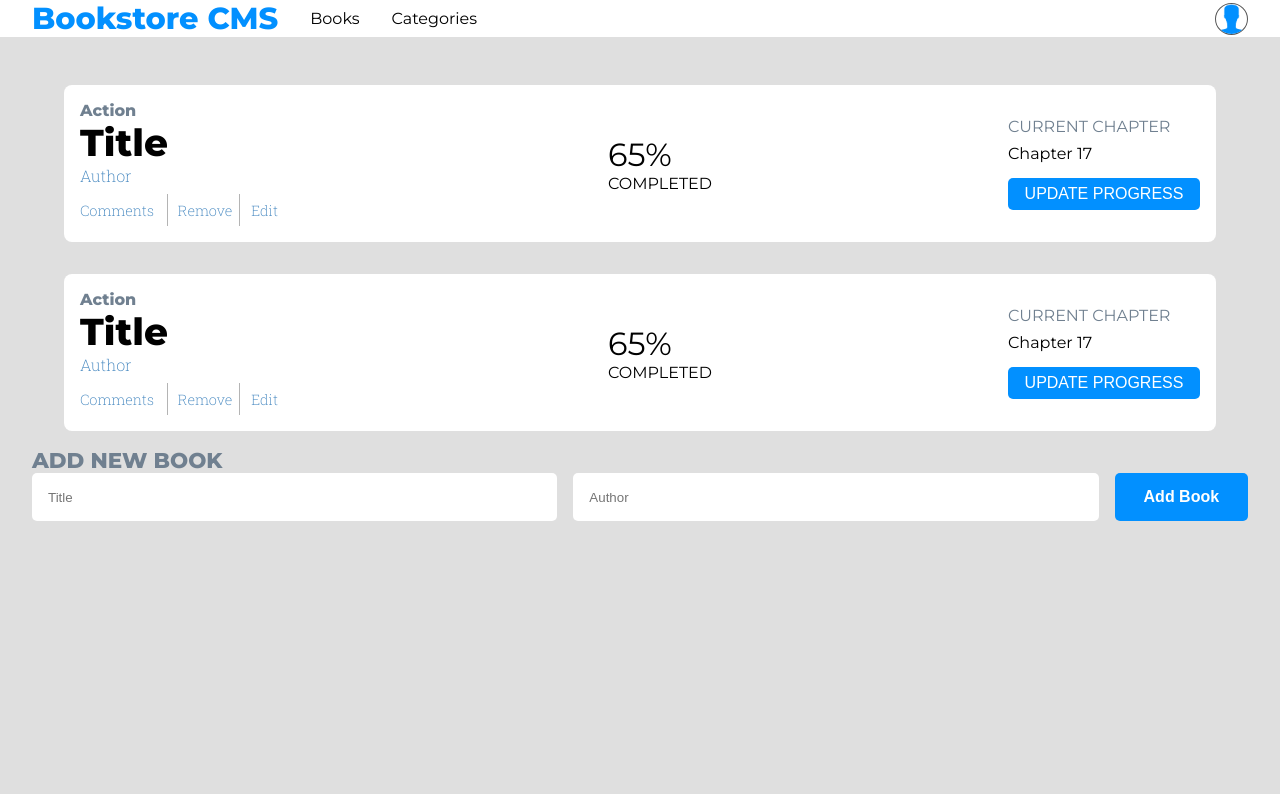
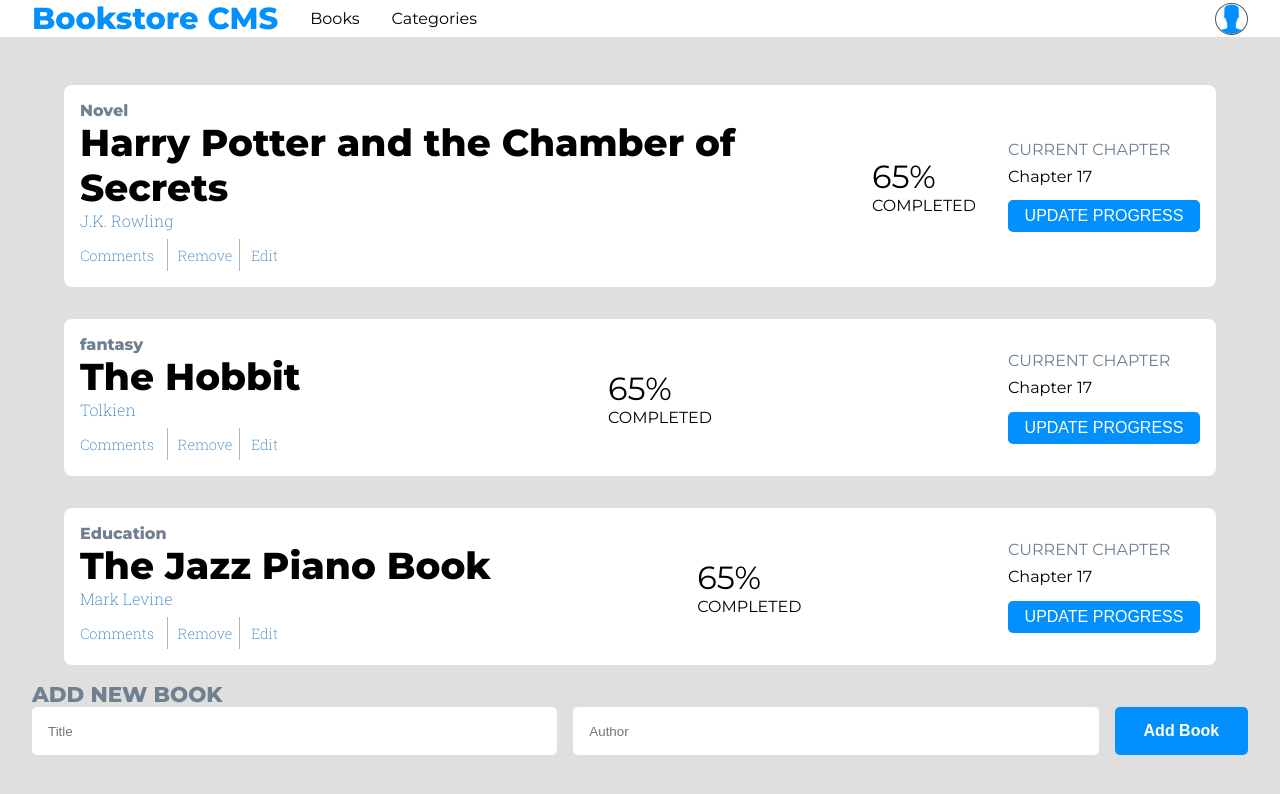
Before and after one commit to nimplay/nimplay-react-bookstore, a React (Create React App) app: page / in a window 1280 px wide. Shown: the top 794 px of the page. Built offline with nearby package versions, Linux system fonts and the light colour scheme.

Commit message:
Reducer and Actions

```diff
--- a/package.json
+++ b/package.json
@@ -3,14 +3,18 @@
   "version": "0.1.0",
   "private": true,
   "dependencies": {
+    "@reduxjs/toolkit": "^1.8.4",
     "@testing-library/jest-dom": "^5.16.5",
     "@testing-library/react": "^13.3.0",
     "@testing-library/user-event": "^13.5.0",
     "prop-types": "^15.8.1",
     "react": "^18.2.0",
     "react-dom": "^18.2.0",
+    "react-redux": "^8.0.2",
     "react-router-dom": "^6.3.0",
     "react-scripts": "5.0.1",
+    "redux": "^4.2.0",
+    "uuid": "^8.3.2",
     "web-vitals": "^2.1.4"
   },
   "scripts": {
--- a/src/App.js
+++ b/src/App.js
@@ -1,7 +1,7 @@
 import React from 'react';
 import './App.css';
-import { Routes, Route, Link } from 'react-router-dom';
-import logo from './user.png';
+import { Routes, Route } from 'react-router-dom';
+import NavBar from './components/nav_bar';
 
 import Home from './pages/Home';
 import Categories from './pages/Categories';
@@ -10,22 +10,7 @@
   return (
     <>
       <div>
-        <div className="header">
-          <div className="subheader">
-            <h1 className="header-title">Bookstore CMS</h1>
-            <nav className="nav">
-              <ul className="nav-ul">
-                <li className="nav-li">
-                  <Link to="/" className="nav-link">Books</Link>
-                </li>
-                <li className="nav-li">
-                  <Link to="/categories" className="nav-link">Categories</Link>
-                </li>
-              </ul>
-            </nav>
-          </div>
-          <img src={logo} alt="logo" className="logo" />
-        </div>
+        <NavBar />
         <Routes>
           <Route path="/Categories" element={<Categories />} />
           <Route path="/" element={<Home />} />
--- a/src/components/Book.js
+++ b/src/components/Book.js
@@ -1,13 +1,15 @@
 /* eslint-disable react/prop-types */
 import React from 'react';
+import PropTypes from 'prop-types';
 
-function Book() {
+function Book(props) {
+  const { title, author, genre } = props;
   return (
     <div className="book">
       <div>
-        <h4 className="book-genre">Action</h4>
-        <h3>Title</h3>
-        <p className="book-author">Author</p>
+        <h4 className="book-genre">{genre}</h4>
+        <h3>{title}</h3>
+        <p className="book-author">{author}</p>
         <div className="book-btns">
           <button type="submit" className="comment-book">Comments</button>
           <button type="submit" className="delete-book">Remove</button>
@@ -26,5 +28,9 @@
     </div>
   );
 }
-
+Book.propTypes = {
+  title: PropTypes.string.isRequired,
+  author: PropTypes.string.isRequired,
+  genre: PropTypes.string.isRequired,
+};
 export default Book;
--- a/src/components/Book_list.js
+++ b/src/components/Book_list.js
@@ -1,12 +1,15 @@
 import React from 'react';
+import { useSelector } from 'react-redux';
 import Book from './Book';
 
 function BookList() {
+  const books = useSelector((state) => state.books);
   return (
     <>
       <div className="home-container">
-        <Book />
-        <Book />
+        {books.map((book) => (
+          <Book key={book.id} title={book.title} author={book.author} genre={book.genre} />
+        ))}
       </div>
     </>
   );
--- /dev/null
+++ b/src/components/nav_bar.js
@@ -0,0 +1,25 @@
+import { Link } from 'react-router-dom';
+import logo from '../user.png';
+
+function navbar() {
+  return (
+    <div className="header">
+      <div className="subheader">
+        <h1 className="header-title">Bookstore CMS</h1>
+        <nav className="nav">
+          <ul className="nav-ul">
+            <li className="nav-li">
+              <Link to="/" className="nav-link">Books</Link>
+            </li>
+            <li className="nav-li">
+              <Link to="/categories" className="nav-link">Categories</Link>
+            </li>
+          </ul>
+        </nav>
+      </div>
+      <img src={logo} alt="logo" className="logo" />
+    </div>
+  );
+}
+
+export default navbar;
--- a/src/index.css
+++ /dev/null
@@ -1,27 +0,0 @@
-body {
-  margin: 0;
-  font-family:
-    -apple-system,
-    BlinkMacSystemFont,
-    'Segoe UI',
-    'Roboto',
-    'Oxygen',
-    'Ubuntu',
-    'Cantarell',
-    'Fira Sans',
-    'Droid Sans',
-    'Helvetica Neue',
-    sans-serif;
-  -webkit-font-smoothing: antialiased;
-  -moz-osx-font-smoothing: grayscale;
-}
-
-code {
-  font-family:
-    source-code-pro,
-    Menlo,
-    Monaco,
-    Consolas,
-    'Courier New',
-    monospace;
-}
--- a/src/index.js
+++ b/src/index.js
@@ -1,15 +1,18 @@
 import React from 'react';
 import ReactDOM from 'react-dom/client';
+import { Provider } from 'react-redux';
 import { BrowserRouter } from 'react-router-dom';
-import './index.css';
 import App from './App';
 import reportWebVitals from './reportWebVitals';
+import store from './redux/configureStore';
 
 const root = ReactDOM.createRoot(document.getElementById('root'));
 root.render(
   <React.StrictMode>
     <BrowserRouter>
-      <App />
+      <Provider store={store}>
+        <App />
+      </Provider>
     </BrowserRouter>
   </React.StrictMode>,
 );
--- /dev/null
+++ b/src/redux/List_books.js
@@ -0,0 +1,27 @@
+import { v4 } from 'uuid';
+
+const arrBooks = {
+  books: [
+    {
+      id: v4(),
+      title: 'Harry Potter and the Chamber of Secrets',
+      author: 'J.K. Rowling',
+      genre: 'Novel',
+    },
+    {
+      id: v4(),
+      title: 'The Hobbit',
+      author: 'Tolkien',
+      genre: 'fantasy',
+    },
+    {
+      id: v4(),
+      title: 'The Jazz Piano Book',
+      author: 'Mark Levine',
+      genre: 'Education',
+    },
+  ],
+  categories: [],
+};
+
+export default arrBooks;
--- /dev/null
+++ b/src/redux/books/Books.js
@@ -0,0 +1,42 @@
+const ADD = 'bookstore/books/ADD';
+const REMOVE = 'bookstore/books/REMOVE';
+const UPDATE = 'bookstore/books/UPDATE';
+
+const addBook = (book) => ({
+  type: ADD,
+  book,
+});
+
+const removeBook = (book) => ({
+  type: REMOVE,
+  book,
+});
+
+const updateBook = (book) => ({
+  type: UPDATE,
+  book,
+});
+
+const bookReducer = (state = [], action = {}) => {
+  switch (action.type) {
+    case ADD:
+      return [
+        ...state,
+        action.book,
+      ];
+    case REMOVE:
+      return state.filter((book) => book.id !== action.book.id);
+    case UPDATE:
+      return state.map((book) => {
+        if (book.id === action.book.id) {
+          return action.book;
+        }
+        return book;
+      });
+    default:
+      return state;
+  }
+};
+
+export { addBook, updateBook, removeBook };
+export default bookReducer;
--- /dev/null
+++ b/src/redux/categories/Categories.js
@@ -0,0 +1,7 @@
+const Categories = () => (
+  <div className="categoriesContainer">
+    <h1>Under Construction</h1>
+  </div>
+);
+
+export default Categories;
--- /dev/null
+++ b/src/redux/configureStore.js
@@ -0,0 +1,16 @@
+import { configureStore, combineReducers } from '@reduxjs/toolkit';
+import booksReducer from './books/Books';
+import Categories from './categories/Categories';
+import arrBooks from './List_books';
+
+const rootReducer = combineReducers({
+  books: booksReducer,
+  categories: Categories,
+});
+
+const store = configureStore({
+  reducer: rootReducer,
+  preloadedState: arrBooks,
+});
+
+export default store;
```
Also changed, not shown: 1 other file (tests, documents, lock files or other folders).
